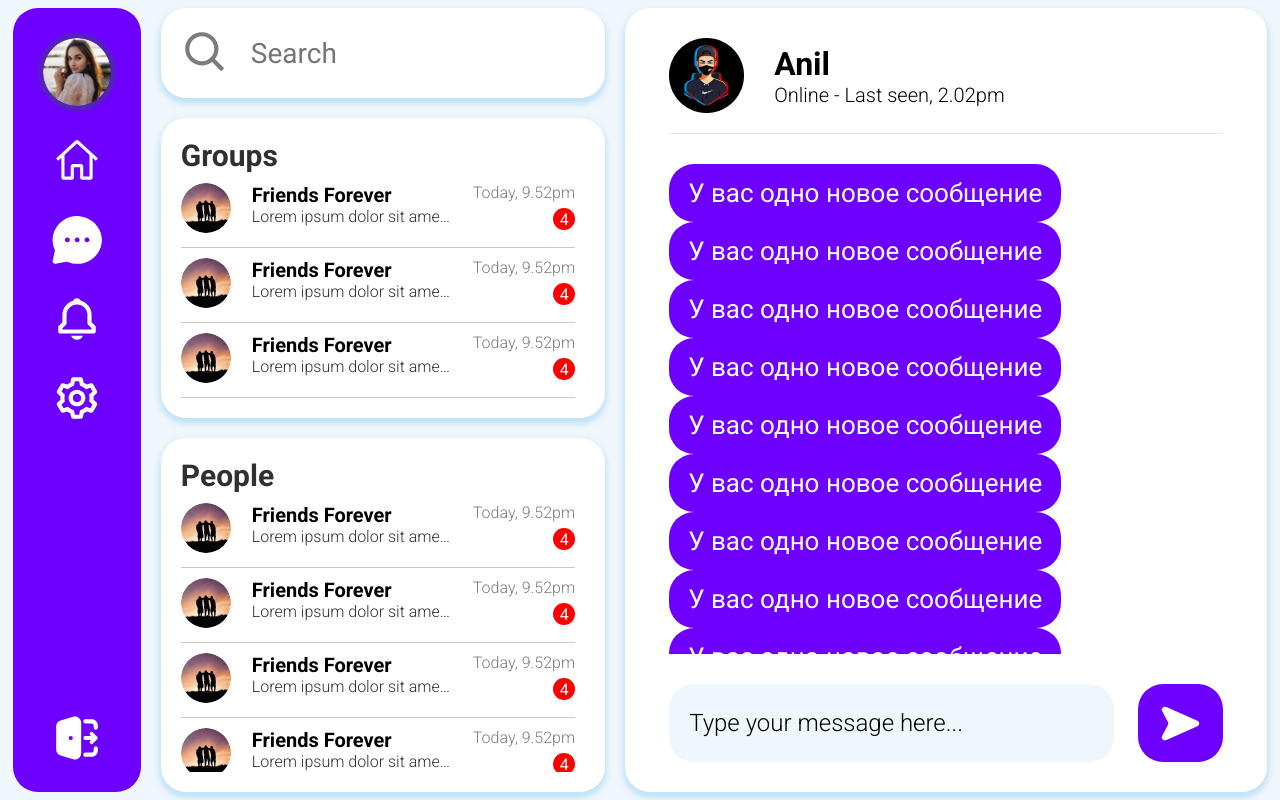
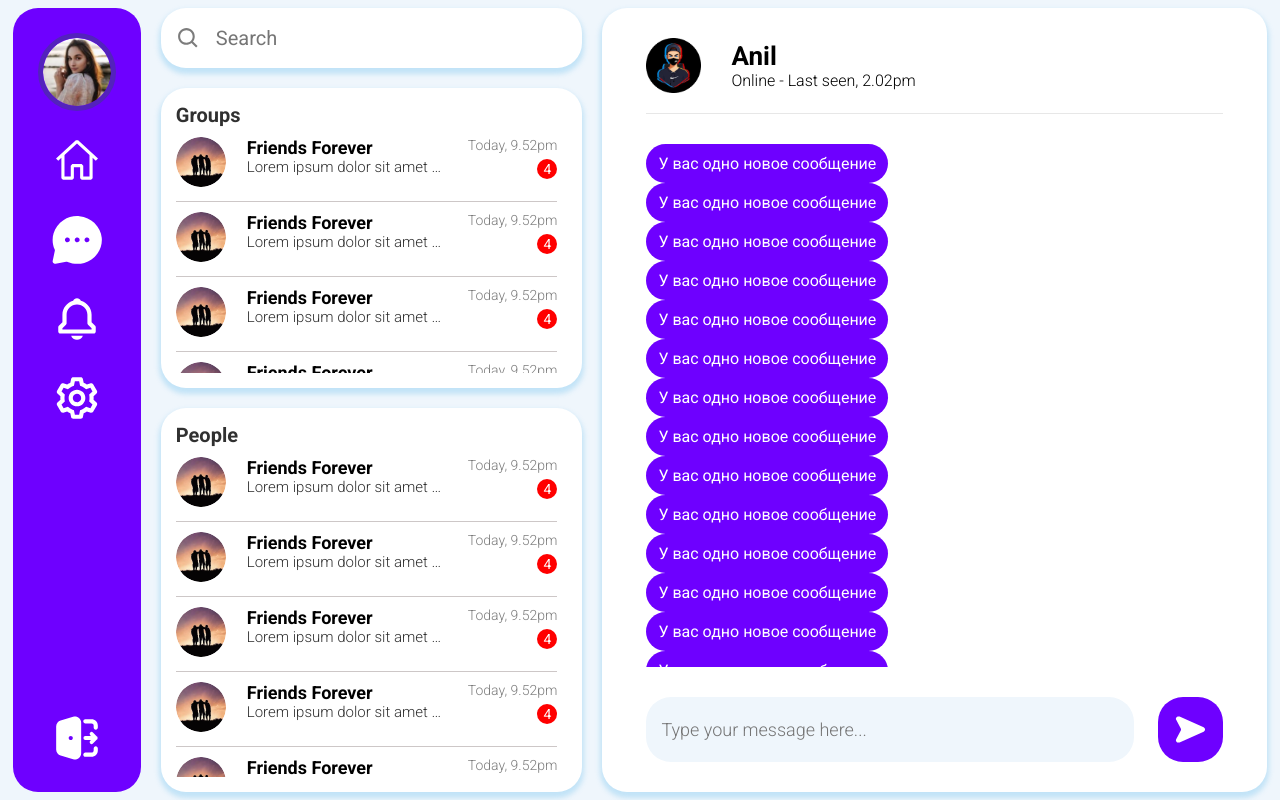
Before and after one commit to DanilGrebnev/web-chat, a Next.js app: page / in a window 1280 px wide. Built offline with nearby package versions, Linux system fonts and the light colour scheme.

Commit message:
UI: decrease all fonts

```diff
--- a/src/components/ContactsItem/index.tsx
+++ b/src/components/ContactsItem/index.tsx
@@ -1,6 +1,5 @@
 'use client'
 import { forwardRef } from 'react'
-// import Link from 'next/link'
 import Image from 'next/image'
 import s from './s.module.scss'
 
@@ -22,8 +21,8 @@ export const ContactsItem = forwardRef(function FrendsItem(props, ref) {
                 </p>
             </div>
             <div className={s['contact-notification']}>
-                <h6>Today, 9.52pm</h6>
-                <div>4</div>
+                <p>Today, 9.52pm</p>
+                <div className={s['circle-notification']}>4</div>
             </div>
         </li>
     )
--- a/src/components/ContactsItem/s.module.scss
+++ b/src/components/ContactsItem/s.module.scss
@@ -1,3 +1,5 @@
+@import '@styles';
+
 .item_wrapper {
     display: grid;
     gap: 21px;
@@ -16,12 +18,12 @@
 .contact-content {
     h5 {
         font-weight: bold;
-        font-size: 20px;
+        font-size: 18px;
     }
 
     p {
         font-weight: 300;
-        font-size: 16px;
+        font-size: 15px;
         color: #303030;
         max-width: 200px;
         white-space: nowrap;
@@ -36,20 +38,19 @@
     align-items: end;
     gap: 6px;
 
-    h6 {
-        font-size: 16px;
+    p {
+        font-size: 14px;
         font-weight: 300;
         color: #7c7c7c;
     }
+}
 
-    div {
-        width: 22px;
-        height: 22px;
-        background: red;
-        color: white;
-        border-radius: 50%;
-        display: flex;
-        justify-content: center;
-        align-items: center;
-    }
+.circle-notification {
+    font-size: 14px;
+    width: 20px;
+    height: 20px;
+    background: red;
+    color: white;
+    border-radius: 50%;
+    @extend %content-centering;
 }
--- a/src/components/Messages/ContactInfo/index.tsx
+++ b/src/components/Messages/ContactInfo/index.tsx
@@ -6,8 +6,8 @@ export const ContactInfo = () => {
         <header className={s.contact_info}>
             <Image
                 alt='contact-avatar'
-                width={75}
-                height={75}
+                width={55}
+                height={55}
                 src='/assets/contactinfo.png'
             />
             <div>
--- a/src/components/Messages/ContactInfo/s.module.scss
+++ b/src/components/Messages/ContactInfo/s.module.scss
@@ -7,11 +7,11 @@
 }
 
 .name {
-    font-size: 32px;
+    font-size: 26px;
     font-weight: 600;
 }
 
 .date {
-    font-size: 20px;
+    font-size: 16px;
     font-weight: 300;
 }
--- a/src/components/Messages/Footer/index.tsx
+++ b/src/components/Messages/Footer/index.tsx
@@ -9,16 +9,18 @@ export const Footer = () => {
             <Layout
                 tag='div'
                 color='lightSilver'
-                className={s.input}>
+                className={s.input}
+            >
                 <input placeholder='Type your message here...' />
             </Layout>
             <Layout
                 tag='div'
                 color='purple'
-                className={s.send_btn}>
+                className={s.send_btn}
+            >
                 <Image
-                    width={45}
-                    height={45}
+                    width={35}
+                    height={35}
                     src={SendIcon}
                     alt='send button'
                 />
--- a/src/components/Messages/Footer/s.module.scss
+++ b/src/components/Messages/Footer/s.module.scss
@@ -8,12 +8,12 @@
 
 .input {
     width: 100%;
-    @extend %flex-center;
+    @extend %horizontal-center;
 
     input {
         @extend %resetting-input-styles;
 
-        font-size: 24px;
+        font-size: 18px;
         font-weight: 300;
         font-family: inherit;
         background: var(--lightSilver);
@@ -21,18 +21,16 @@
 
         &::placeholder {
             font-weight: 300;
-            color: black;
+            background: var(--lightSilver);
         }
     }
 }
 
 .input,
 .send_btn {
-    padding: 0px 20px;
-    height: 78px;
+    padding: 15px;
 }
 
 .send_btn {
-    @extend %flex-center;
-    justify-content: center;
+    @extend %content-centering;
 }
--- a/src/components/Messages/MessagesField/MessageItem/s.module.scss
+++ b/src/components/Messages/MessagesField/MessageItem/s.module.scss
@@ -1,6 +1,6 @@
 .message {
     color: white;
-    padding: 14px 19px;
-    font-size: 26px;
+    padding: 10px 12px;
+    font-size: 16px;
     width: max-content;
 }
--- a/src/components/SearchBar/index.tsx
+++ b/src/components/SearchBar/index.tsx
@@ -9,11 +9,12 @@ export const SearchBar: FC = () => {
     return (
         <Layout
             boxShadow
-            className={s.search_bar}>
+            className={s.search_bar}
+        >
             <Image
                 alt='search_icon'
-                width={50}
-                height={50}
+                width={25}
+                height={25}
                 src={SearchIcon}
             />
             <input
--- a/src/components/SearchBar/s.module.scss
+++ b/src/components/SearchBar/s.module.scss
@@ -1,15 +1,14 @@
 @import '@styles';
 
 .search_bar {
-    @extend %flex-center;
+    @extend %horizontal-center;
 
-    padding: 20px;
-    gap: 20px;
+    gap: 15px;
 }
 
 .input {
     display: block;
-    font-size: 28px;
+    font-size: 20px;
     height: 30px;
     @extend %resetting-input-styles;
 }
--- a/src/layouts/GroupingLayout/s.module.scss
+++ b/src/layouts/GroupingLayout/s.module.scss
@@ -9,6 +9,7 @@
     h3 {
         height: auto;
         @include title_frends-lists;
+        font-size: 20px;
     }
 
     ul {
--- a/src/layouts/Layout/s.module.scss
+++ b/src/layouts/Layout/s.module.scss
@@ -1,7 +1,7 @@
 .Layout {
     border-radius: 25px;
     background: var(--main-layout);
-    padding: 20px;
+    padding: 15px;
 }
 
 .box-shadow {
--- a/src/styles/styles.scss
+++ b/src/styles/styles.scss
@@ -5,13 +5,15 @@
     font-family: inherit;
 }
 
+//Центрирование контента внутри блока
 %content-centering {
     display: flex;
     align-items: center;
     justify-content: center;
 }
 
-%flex-center {
+//центрирование контента по горизонтали
+%horizontal-center {
     display: flex;
     align-items: center;
 }
```
